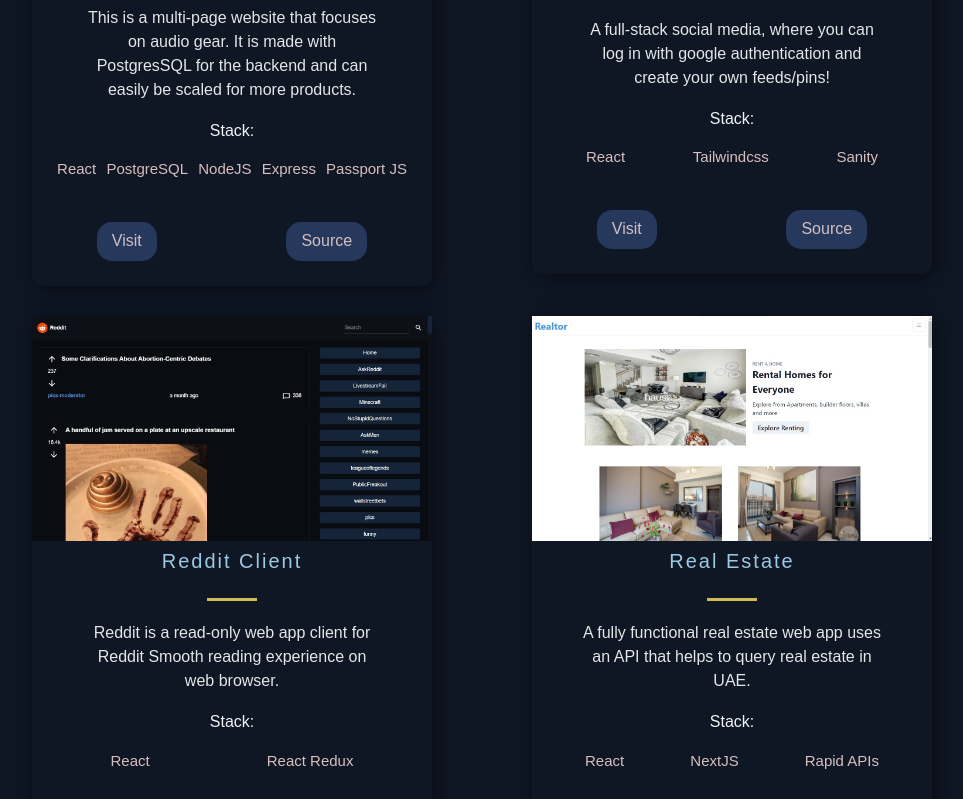
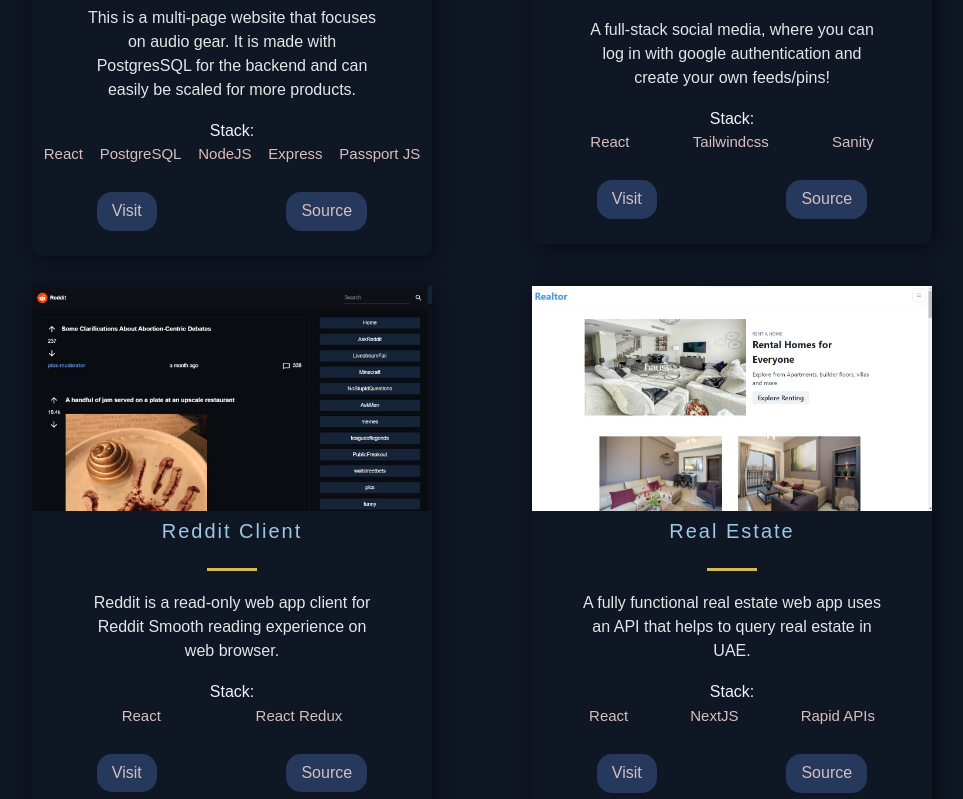
Before and after one commit to Abdulshakur24/Portfolio, a React (Create React App) app: page / in a window 1280 px wide. Shown: the part 1121-1920 px from the top of the page, without its empty margins (158-1121 px from the left). Built offline with nearby package versions, Linux system fonts and the light colour scheme.

Commit message:
added a gap prop.

```diff
--- a/src/components/Projects/ProjectsStyles.js
+++ b/src/components/Projects/ProjectsStyles.js
@@ -96,8 +96,10 @@ export const ExternalLinks = styled.a`
 
 export const TagList = styled.ul`
   display: flex;
-  justify-content: space-around;
-  padding: 2rem;
+  flex-wrap: wrap;
+  gap: 1rem;
+  justify-content: space-evenly;
+  padding: 0.5rem;
 `;
 export const Tag = styled.li`
   color: #d8bfbf;
```
